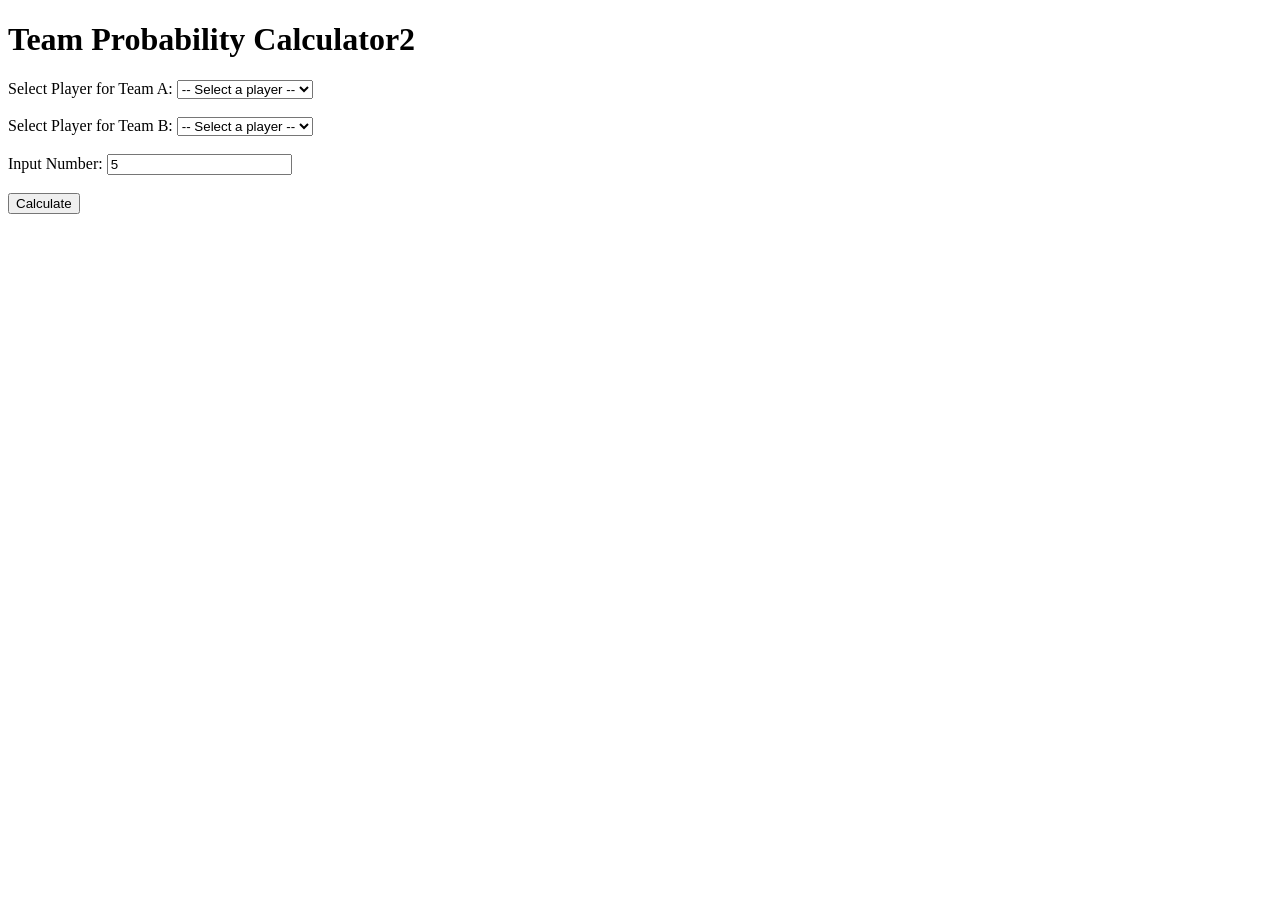
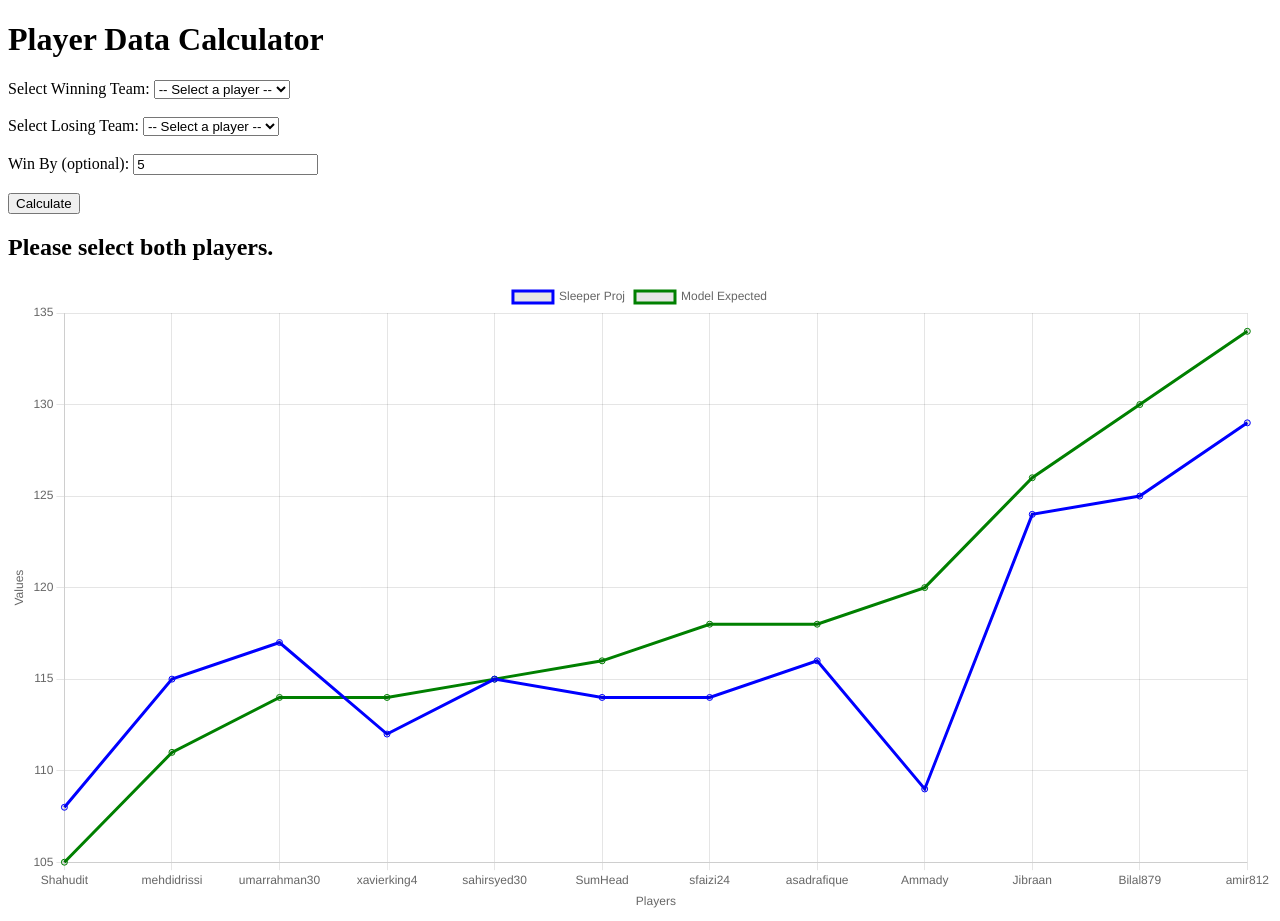
Before and after one commit to sfaizi24/TNC-Github-Page, a plain HTML site: page index.html in a window 1280 px wide. Both pictures are taken after typing "5" into the empty fields and a click on the button "Calculate". Before the commit the page ends 800 px from the top, so only its background shows below. Drawn offline with nearby package versions, Linux system fonts and the light colour scheme.

Commit message:
Testing_chart3.html

```diff
--- a/index.html
+++ b/index.html
@@ -1,26 +1,27 @@
 <!DOCTYPE html>
 <html>
 <head>
-    <title>Team Probability Calculator2</title>
+    <title>Player Data and Chart</title>
+    <script src="https://cdn.jsdelivr.net/npm/chart.js"></script>
 </head>
 <body>
-    <h1>Team Probability Calculator2</h1>
+    <h1>Player Data Calculator</h1>
 
-    <label for="teamA">Select Player for Team A:</label>
+    <label for="teamA">Select Winning Team:</label>
     <select id="teamA">
         <option value="">-- Select a player --</option>
     </select>
 
     <br><br>
 
-    <label for="teamB">Select Player for Team B:</label>
+    <label for="teamB">Select Losing Team:</label>
     <select id="teamB">
         <option value="">-- Select a player --</option>
     </select>
 
     <br><br>
 
-    <label for="adjustment">Input Number:</label>
+    <label for="adjustment">Win By (optional):</label>
     <input type="number" id="adjustment" step="any">
 
     <br><br>
@@ -29,11 +30,8 @@
 
     <h2 id="result"></h2>
 
-    <!-- Canvas for the chart -->
     <canvas id="playerChart" width="800" height="400"></canvas>
 
-    <!-- Include Chart.js and your script at the end -->
-    <script src="https://cdn.jsdelivr.net/npm/chart.js@3.9.1/dist/chart.min.js"></script>
     <script>
         // Player data
         const players = {
@@ -46,4 +44,109 @@
             "sfaizi24": { variance: 128, model_expected: 118, sleeper_proj: 114, hot_factor: 3.5 },
             "asadrafique": { variance: 198, model_expected: 118, sleeper_proj: 116, hot_factor: 1.9 },
             "Ammady": { variance: 298, model_expected: 120, sleeper_proj: 109, hot_factor: 11.1 },
-            "Jibraan": { variance: 483, model_expected: 126, sleeper_proj: 124, hot_factor: 1.7 }
+            "Jibraan": { variance: 483, model_expected: 126, sleeper_proj: 124, hot_factor: 1.7 },
+            "Bilal879": { variance: 286, model_expected: 130, sleeper_proj: 125, hot_factor: 5.0 },
+            "amir812": { variance: 255, model_expected: 134, sleeper_proj: 129, hot_factor: 4.6 }
+        };
+
+        // Populate dropdowns
+        function populateDropdown(id) {
+            const dropdown = document.getElementById(id);
+            for (const player in players) {
+                const option = document.createElement("option");
+                option.value = player;
+                option.textContent = player;
+                dropdown.appendChild(option);
+            }
+        }
+
+        // Calculate probability
+        function calculateProbability() {
+            const teamAPlayer = document.getElementById("teamA").value;
+            const teamBPlayer = document.getElementById("teamB").value;
+
+            if (teamAPlayer && teamBPlayer) {
+                const teamAData = players[teamAPlayer];
+                const teamBData = players[teamBPlayer];
+
+                // Get the inputted number
+                const adjustmentInput = document.getElementById("adjustment").value;
+                const adjustmentNumber = parseFloat(adjustmentInput) || 0; // Defaults to 0 if empty or invalid
+
+                // Modify the numerator
+                const numerator = teamAData.model_expected - teamBData.model_expected - adjustmentNumber;
+                const denominator = Math.sqrt(teamAData.variance + teamBData.variance);
+                const zScore = numerator / denominator;
+
+                // Standard normal CDF using erf function
+                const probability = 0.5 * (1 + erf(zScore / Math.sqrt(2)));
+
+                // Display the probability as a percentage
+                document.getElementById("result").textContent = `Probability: ${(probability * 100).toFixed(2)}%`;
+            } else {
+                document.getElementById("result").textContent = "Please select both players.";
+            }
+        }
+
+        // Implement the error function (erf)
+        function erf(x) {
+            const sign = x >= 0 ? 1 : -1;
+            x = Math.abs(x);
+            const a1 = 0.254829592, a2 = -0.284496736;
+            const a3 = 1.421413741, a4 = -1.453152027, a5 = 1.061405429;
+            const p = 0.3275911;
+            const t = 1 / (1 + p * x);
+            const y = 1 - (((((a5 * t + a4) * t) + a3) * t + a2) * t + a1) * t * Math.exp(-x * x);
+            return sign * y;
+        }
+
+        // Populate dropdowns immediately
+        populateDropdown("teamA");
+        populateDropdown("teamB");
+
+        // Generate the line graph
+        const ctx = document.getElementById("playerChart").getContext("2d");
+        const playerNames = Object.keys(players);
+        const sleeperProjData = playerNames.map(player => players[player].sleeper_proj);
+        const modelExpectedData = playerNames.map(player => players[player].model_expected);
+
+        new Chart(ctx, {
+            type: "line",
+            data: {
+                labels: playerNames,
+                datasets: [
+                    {
+                        label: "Sleeper Proj",
+                        data: sleeperProjData,
+                        borderColor: "blue",
+                        fill: false
+                    },
+                    {
+                        label: "Model Expected",
+                        data: modelExpectedData,
+                        borderColor: "green",
+                        fill: false
+                    }
+                ]
+            },
+            options: {
+                responsive: true,
+                scales: {
+                    x: {
+                        title: {
+                            display: true,
+                            text: "Players"
+                        }
+                    },
+                    y: {
+                        title: {
+                            display: true,
+                            text: "Values"
+                        }
+                    }
+                }
+            }
+        });
+    </script>
+</body>
+</html>
```
